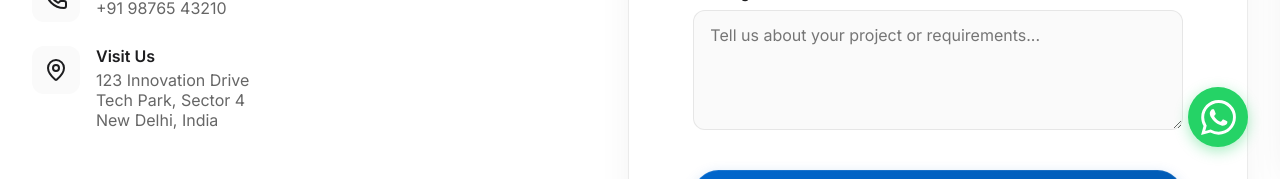
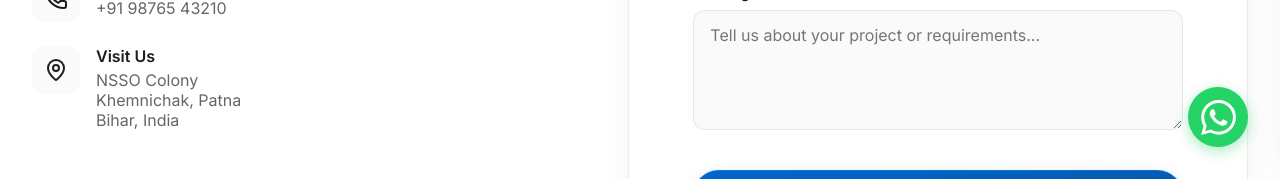
Before and after one commit to devshahil/vidyakrit, a Next.js app: page /contact in a window 1280 px wide. Shown: the part 621-800 px from the top of the page. Built offline with nearby package versions, Linux system fonts and the light colour scheme.

Commit message:
Add files via upload

```diff
--- a/src/app/contact/page.tsx
+++ b/src/app/contact/page.tsx
@@ -60,7 +60,7 @@ export default function ContactPage() {
                 </div>
                 <div className={styles.infoContent}>
                   <span className={styles.infoTitle}>Call Us</span>
-                  <a href="tel:+919876543210" className={styles.infoText}>+91 98765 43210</a>
+                  <a href="tel:+917856936201" className={styles.infoText}>+91 98765 43210</a>
                 </div>
               </div>
 
@@ -71,9 +71,9 @@ export default function ContactPage() {
                 <div className={styles.infoContent}>
                   <span className={styles.infoTitle}>Visit Us</span>
                   <span className={styles.infoText}>
-                    123 Innovation Drive<br />
-                    Tech Park, Sector 4<br />
-                    New Delhi, India
+                    NSSO Colony<br />
+                    Khemnichak, Patna<br />
+                    Bihar, India
                   </span>
                 </div>
               </div>
```
